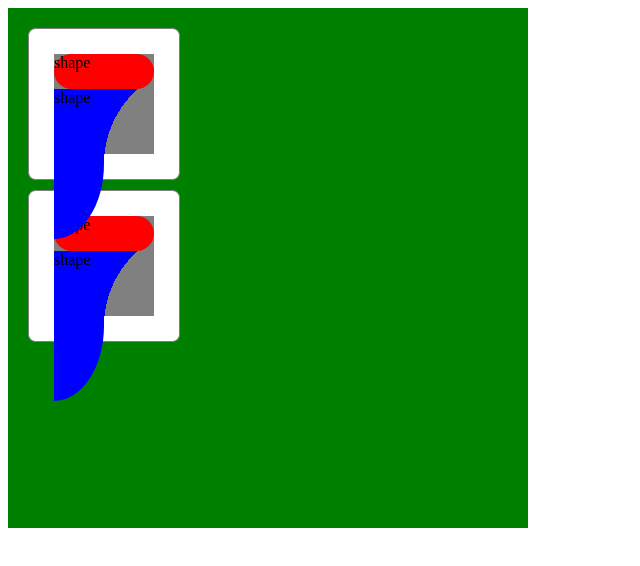
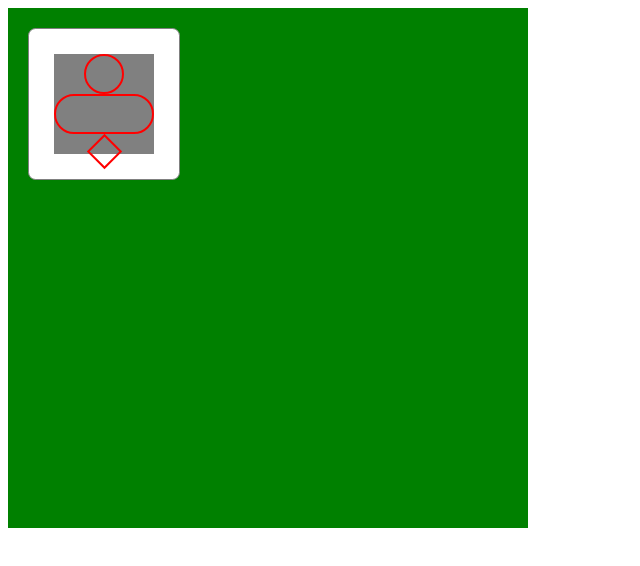
Before and after one commit to laudsol/whereto_react, a React (Create React App) app: page / in a window 1280 px wide. Shown: the top 566 px of the page, without its empty margins (0-640 px from the left). Built offline with nearby package versions, Linux system fonts and the light colour scheme.

Commit message:
added shading, colors, and temp shapes

```diff
--- a/src/App.css
+++ b/src/App.css
@@ -23,56 +23,83 @@
 }
 
 .diamond {
-  width: 0;
-  height: 0;
-  border: 50px solid transparent;
-  border-bottom: 20px solid red;
-  position: relative;
-  top: -50px;
-}
-
-.diamond:after {
-  content: '';
-  position: absolute;
-  left: -50px;
-  top: 20px;
-  width: 0;
-  height: 0;
-  border: 50px solid transparent;
-  border-top: 20px solid red;
+  margin: auto;
+  margin-top: 5px;
+  height: 25px;
+  width: 25px;
+  transform: rotate(45deg);
 }
 
 .bar {
+  margin: auto;
   width: 100px;
-  height: 35px;
+  height: 40px;
   border-radius: 25px;
+}
+
+.circle {
+  margin: auto;
+  height: 40px;
+  width: 40px;
+  border-radius: 50%;
+}
+
+.solidRed {
   background-color: red;
 }
 
-.squiggle {
-  background: blue;
-    width: 50px;
-    height: 75px;
-    position: relative;
+.solidGreen {
+  background-color: green;
 }
 
-.squiggle:before{
-  content: '';
-  background-image: radial-gradient(circle at 100% 100%, rgba(204, 0, 0, 0) 100px, blue 100px);
-  position: absolute;
-  top: 0;
-  left: 100%;
-  width: 100px;
-  height: 75px;
+.solidPurple {
+  background-color: purple;
 }
 
-.squiggle:after {
-  content: '';
-  position: absolute;
-  width: 50px;
-  height: 75px;
-  background: blue;
-  border-radius: 0 0 100% 0 / 0 0 100% 0;
-  top: 100%;
-  left: 0;
+.shadedRed {
+  background:
+    repeating-linear-gradient(
+      -45deg,
+      red,
+      red 2px,
+      white 2px,
+      white 4px
+    );
 }
+
+.shadedGreen {
+  background:
+    repeating-linear-gradient(
+      -45deg,
+      green,
+      green 2px,
+      white 2px,
+      white 4px
+    );
+}
+
+.shadedPurple{
+  background:
+    repeating-linear-gradient(
+      -45deg,
+      purple,
+      purple 2px,
+      white 2px,
+      white 4px
+    );
+}
+
+.clearRed {
+  box-sizing: border-box;
+  border: red solid 2px;
+}
+
+.clearGreen {
+  box-sizing: border-box;
+  border: green solid 2px;
+}
+
+.clearPurple {
+  box-sizing: border-box;
+  border: purple solid 2px;
+}
--- a/src/components/Card.js
+++ b/src/components/Card.js
@@ -5,8 +5,9 @@ class Card extends React.Component{
         return (
             <div className="Card">
                 <div className="shapeContainer">
-                    <div className="bar">shape</div>
-                    <div className="squiggle">shape</div>
+                    <div className="circle clearRed"></div>
+                    <div className="bar clearRed"></div>
+                    <div className="diamond clearRed"></div>
                 </div>
             </div>
         )
--- a/src/components/CardTable.js
+++ b/src/components/CardTable.js
@@ -6,7 +6,6 @@ class CardTable extends React.Component{
         return (
             <div className="CardTable">
                 <Card/>
-                <Card/>
             </div>
         )
     }
```
